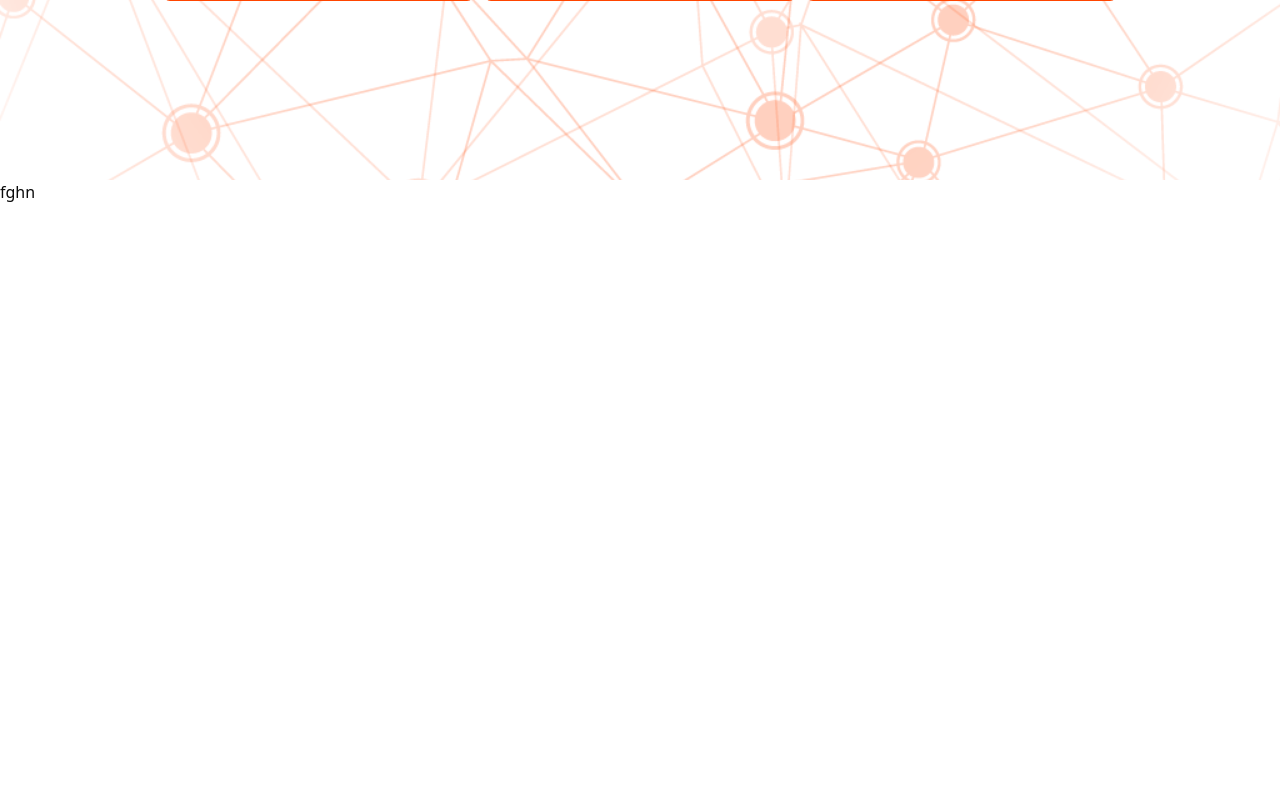
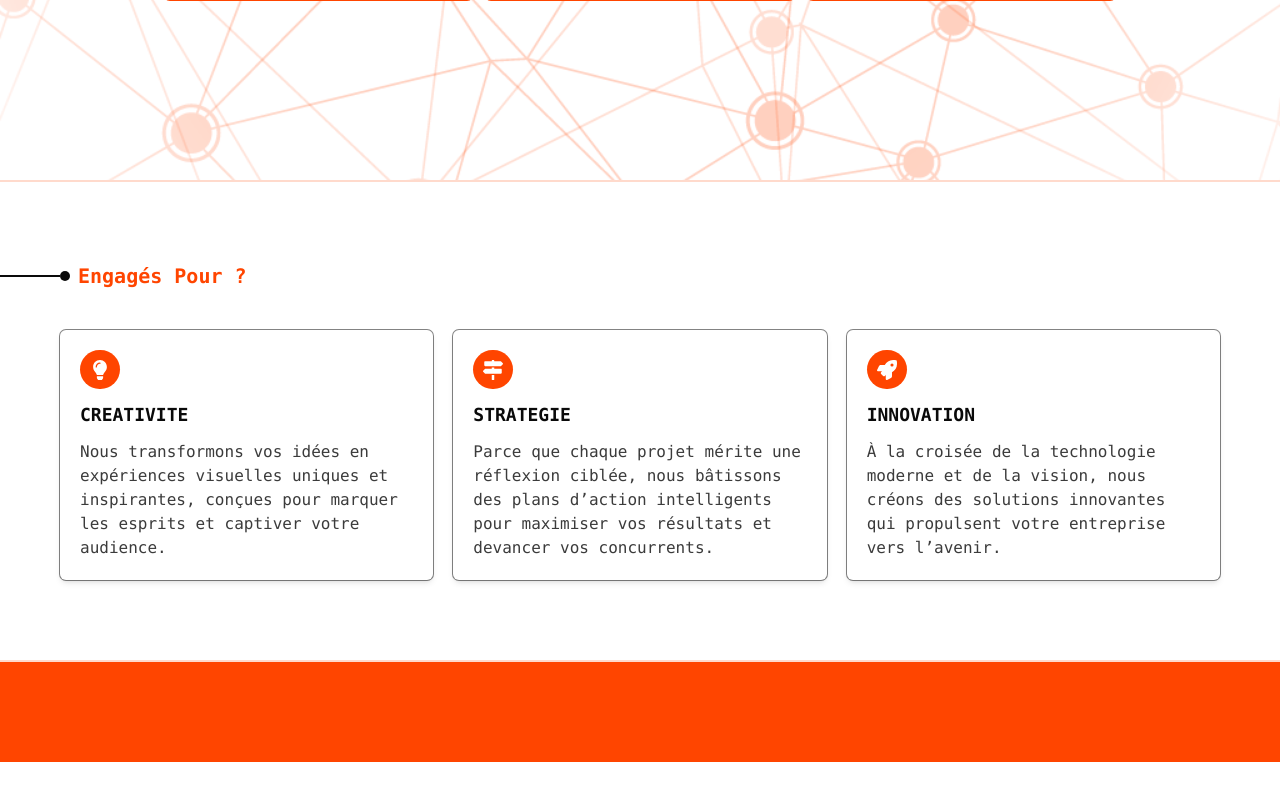
Before and after one commit to Alain09/Port_09, a Next.js app: page / in a window 1280 px wide. Shown: the part 668-1468 px from the top of the page. After the commit the page ends 1430 px from the top, so only its background shows below. Built offline with nearby package versions, Linux system fonts and the light colour scheme.

Commit message:
forst commit

```diff
--- a/src/components/ui/Helo.tsx
+++ b/src/components/ui/Helo.tsx
@@ -4,33 +4,60 @@ import ReactDOMServer from 'react-dom/server';
 import { motion } from 'framer-motion'
 import Typewriter from 'typewriter-effect'
 import Image from 'next/image';
+import Titre from './titre';
+import { FaLightbulb, FaRocket, FaMapSigns } from "react-icons/fa";
 
 
-
-const services =[
+const services = [
   {
-    id:1,
-    mod:"IA"
+    id: 1,
+    mod: "IA"
   },
   {
-    id:2,
-    mod:"Site web "
+    id: 2,
+    mod: "Site web "
   },
   {
-    id:3,
-    mod:"Data-analyste"
+    id: 3,
+    mod: "Data-analyste"
   },
   {
-    id:4,
-    mod:"Data-Base"
+    id: 4,
+    mod: "Data-Base"
   },
   {
-    id:5,
-    mod:"Graphic-design"
+    id: 5,
+    mod: "Graphic-design"
   },
   {
-    id:6,
-    mod:"Digi-Marketing"
+    id: 6,
+    mod: "Digi-Marketing"
+  },
+]
+
+/// les engagement
+
+const engagement = [
+  {
+    id: 1,
+    icon: <FaLightbulb size={20} />,
+    titre: "CREATIVITE",
+    texte: "Nous transformons vos idées en expériences visuelles uniques et inspirantes, conçues pour marquer les esprits et captiver votre audience.",
+
+  },
+  {
+    id: 2,
+    icon: <FaMapSigns size={20} />,
+    titre: "STRATEGIE",
+    texte: "Parce que chaque projet mérite une réflexion ciblée, nous bâtissons des plans d’action intelligents pour maximiser vos résultats et devancer vos concurrents.",
+
+  },
+  {
+    id: 3,
+    icon: <FaRocket size={20} />,
+    titre: "INNOVATION",
+    texte: "À la croisée de la technologie moderne et de la vision, nous créons des solutions innovantes qui propulsent votre entreprise vers l’avenir.",
+
   },
 ]
 function Helo() {
@@ -49,7 +76,7 @@ function Helo() {
 
   return (
     <div className=' flex flex-col flex-1 '>
-
+      {/* la partie helo */}
       <div className='relative h-[768px] '>
         <Image
           src="/fond.png"
@@ -112,12 +139,12 @@ function Helo() {
               <p className=' mb-5'>Donnez vie à vos projets grâce à notre expertise en :</p>
               <div className='grid  grid-rows-3 grid-cols-2 md:grid-row-2  md:grid-cols-3  gap-3'>
                 {
-                  services.map((service)=>{
+                  services.map((service) => {
                     return (
                       <div key={service.id} className='ring-1 ring-primar rounded-md bg-primar/30'>{service.mod}</div>
                     )
                   }
-                )}
+                  )}
               </div>
             </motion.div>
 
@@ -129,12 +156,29 @@ function Helo() {
 
 
 
+      {/* la partie engagement */}
+      <div className='  h-fit w-full  text-[16px] md:text-[17px] lg:text-[18px] font-mono text-third dark:text-second border-t-2 border-t-primar/20 border-b-2 border-b-primar/20  py-20'>
 
-      <div className='  h-screen w-full  '>
-        fghn
+        <Titre text="Engagés Pour ? " />
+        <div className=' flex flex-col  md:flex-row justify-center px-5 md:px-10 lg:px-[60px] mt-10  md:justify-between items-center gap-10 md:gap-5 '>
+          {
+            engagement.map((eng) => {
+              return (
+                <div key={eng.id} className=' shadow-md ring-1 dark:ring-second/50 ring-third/50 bg-second dark:bg-third/5 rounded-md h-fit md:h-[350px] lg:h-[250px] w-fit flex flex-col   justify-start gap-y-3 px-5 py-5'>
+                  <div className=' h-[40px] w-[40px] rounded-full bg-primar flex justify-center items-center text-third' >{eng.icon}</div>
+                  <div className='font-bold'>{eng.titre}</div>
+                  <div className=' text-start font-light text-[14px] md:text-[15px] lg:text-[16px] text-third/80 dark:text-second/80'>{eng.texte}</div>
+                </div>
+              )
+            })
+          }
+
+        </div>
+
       </div>
 
-
+      <div className=' h-[100px] w-full bg-primar'>
+      </div>
     </div>)
 
 }
--- /dev/null
+++ b/src/components/ui/titre.tsx
@@ -0,0 +1,14 @@
+import React from 'react'
+
+function Titre({text}:{text:string}) {
+  return (
+
+    <div className=' h-fit w-fit text-center flex flex-row  justify-center items-center text-[18px] md:text-xl '>
+    <div className=' h-[2px] w-[20px] md:w-[40px] lg:w-[60px] bg-third dark:bg-second '></div>
+    <div className=' h-[10px] w-[10px] rounded-full bg-third dark:bg-second  '></div>
+    <div  className='pl-2 text-primar font-bold'>{text}</div>
+  </div>
+  )
+}
+
+export default Titre
```
